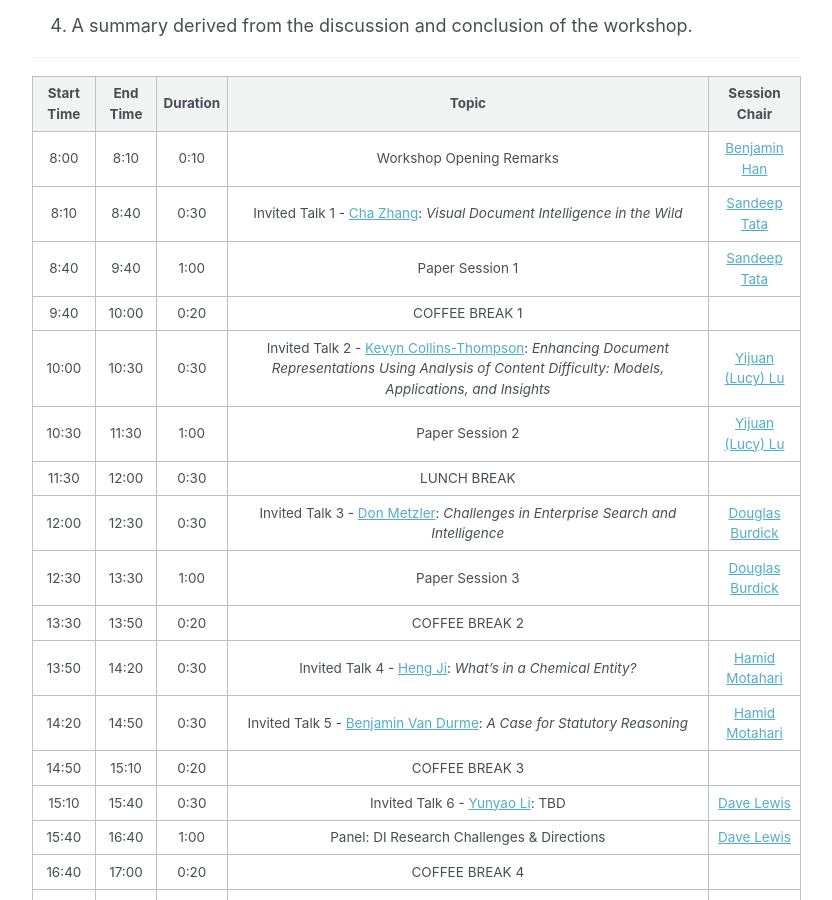
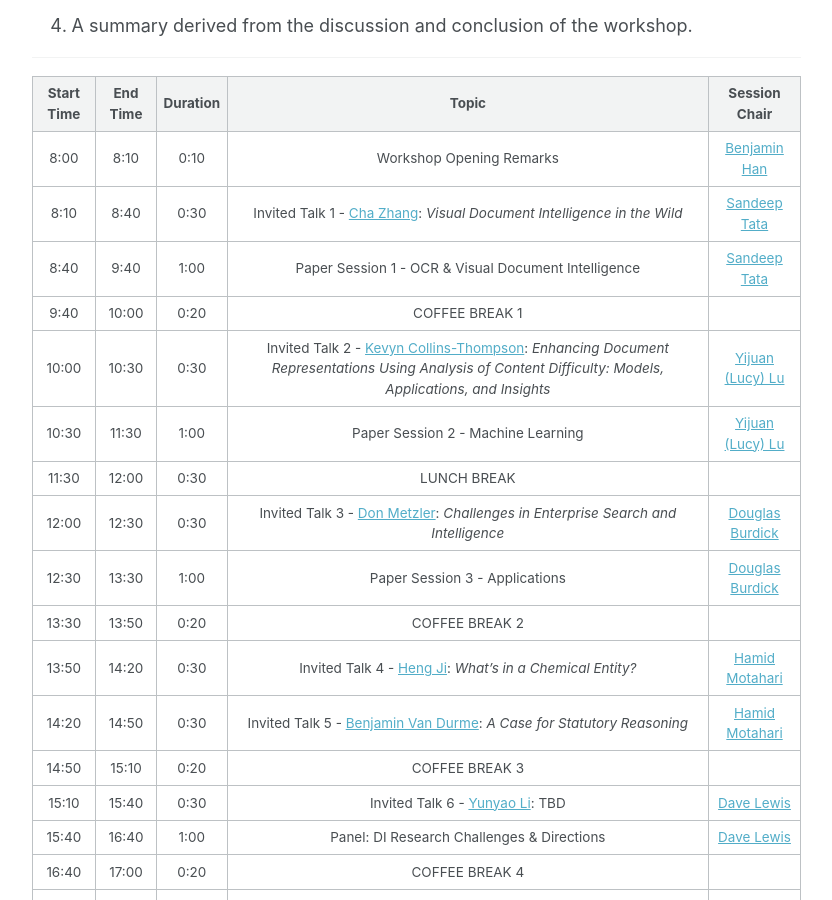
Before and after one commit to document-intelligence/DI-2022, a Jekyll site: the page built from _pages/program.md, in a window 1280 px wide and 900 px high, scrolled down 344 px. Shown: the whole window, without its empty margins (250-1082 px from the left). Built offline with Jekyll 4.4.1, drawn with Linux system fonts in a browser that asks for light colours.

Commit message:
Update program.md

```diff
--- a/_pages/program.md
+++ b/_pages/program.md
@@ -20,13 +20,13 @@ The workshop contains the following elements:
 |:-:	|:-:	|:-:	|:-:	|:-:	|
 | 8:00 	| 8:10 	| 0:10 	| Workshop Opening Remarks 	| [Benjamin Han](https://www.linkedin.com/in/benjaminhan/)	|
 | 8:10 	| 8:40 	| 0:30 	| Invited Talk 1 - [Cha Zhang](https://www.microsoft.com/en-us/research/people/chazhang/): _Visual Document Intelligence in the Wild_	| [Sandeep Tata](https://research.google/people/SandeepTata/)	|
-| 8:40 	| 9:40 	| 1:00 	| Paper Session 1 	| [Sandeep Tata](https://research.google/people/SandeepTata/)	|
+| 8:40 	| 9:40 	| 1:00 	| Paper Session 1 - OCR & Visual Document Intelligence 	| [Sandeep Tata](https://research.google/people/SandeepTata/)	|
 | 9:40 	| 10:00 	| 0:20 	| COFFEE BREAK 1 	|  	|
 | 10:00 	| 10:30 	| 0:30 	| Invited Talk 2 - [Kevyn Collins-Thompson](http://www-personal.umich.edu/~kevynct/): _Enhancing Document Representations Using Analysis of Content Difficulty: Models, Applications, and Insights_	| [Yijuan (Lucy) Lu](https://www.linkedin.com/in/yijuan-lu-590b426/) |
-| 10:30 	| 11:30 	| 1:00 	| Paper Session 2 	| [Yijuan (Lucy) Lu](https://www.linkedin.com/in/yijuan-lu-590b426/) 	|
+| 10:30 	| 11:30 	| 1:00 	| Paper Session 2 - Machine Learning 	| [Yijuan (Lucy) Lu](https://www.linkedin.com/in/yijuan-lu-590b426/) 	|
 | 11:30  	| 12:00 	| 0:30 	| LUNCH BREAK  	|  	|
 | 12:00 	| 12:30 	| 0:30 	| Invited Talk 3 - [Don Metzler](https://research.google/people/DonaldMetzler/): _Challenges in Enterprise Search and Intelligence_	| [Douglas Burdick](https://researcher.watson.ibm.com/researcher/view.php?person=us-drburdic) |
-| 12:30 	| 13:30 	| 1:00 	| Paper Session 3 	| [Douglas Burdick](https://researcher.watson.ibm.com/researcher/view.php?person=us-drburdic) |
+| 12:30 	| 13:30 	| 1:00 	| Paper Session 3 - Applications	| [Douglas Burdick](https://researcher.watson.ibm.com/researcher/view.php?person=us-drburdic) |
 | 13:30 	| 13:50 	| 0:20 	| COFFEE BREAK 2 	|  	|
 | 13:50  	| 14:20 	| 0:30 	| Invited Talk 4 - [Heng Ji](https://cs.illinois.edu/about/people/faculty/hengji): _What’s in a Chemical Entity?_	| [Hamid Motahari](https://www.linkedin.com/in/hamidmotahari/) |
 | 14:20 	| 14:50 	| 0:30 	| Invited Talk 5 - [Benjamin Van Durme](https://www.cs.jhu.edu/~vandurme/): _A Case for Statutory Reasoning_	| [Hamid Motahari](https://www.linkedin.com/in/hamidmotahari/) |
```
